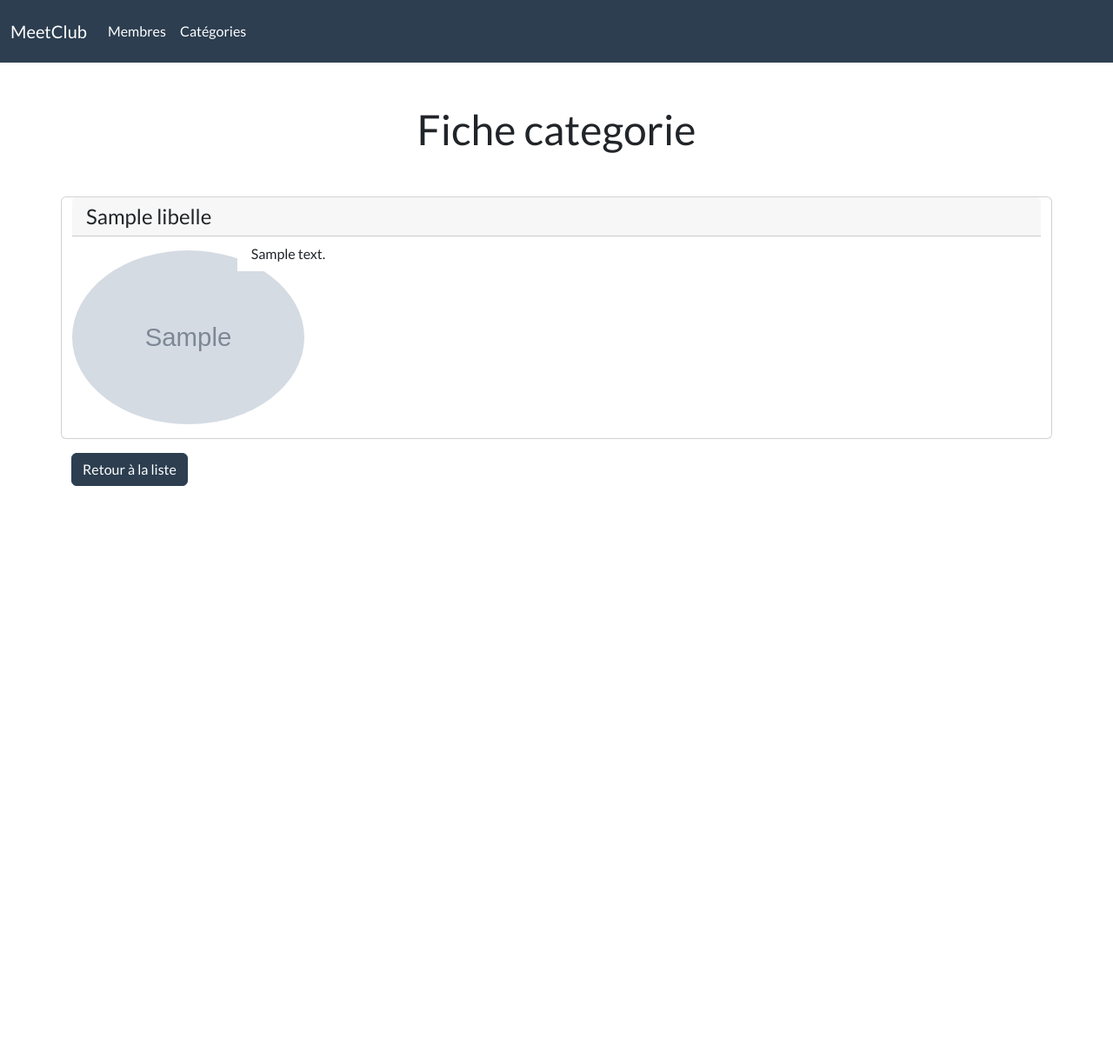
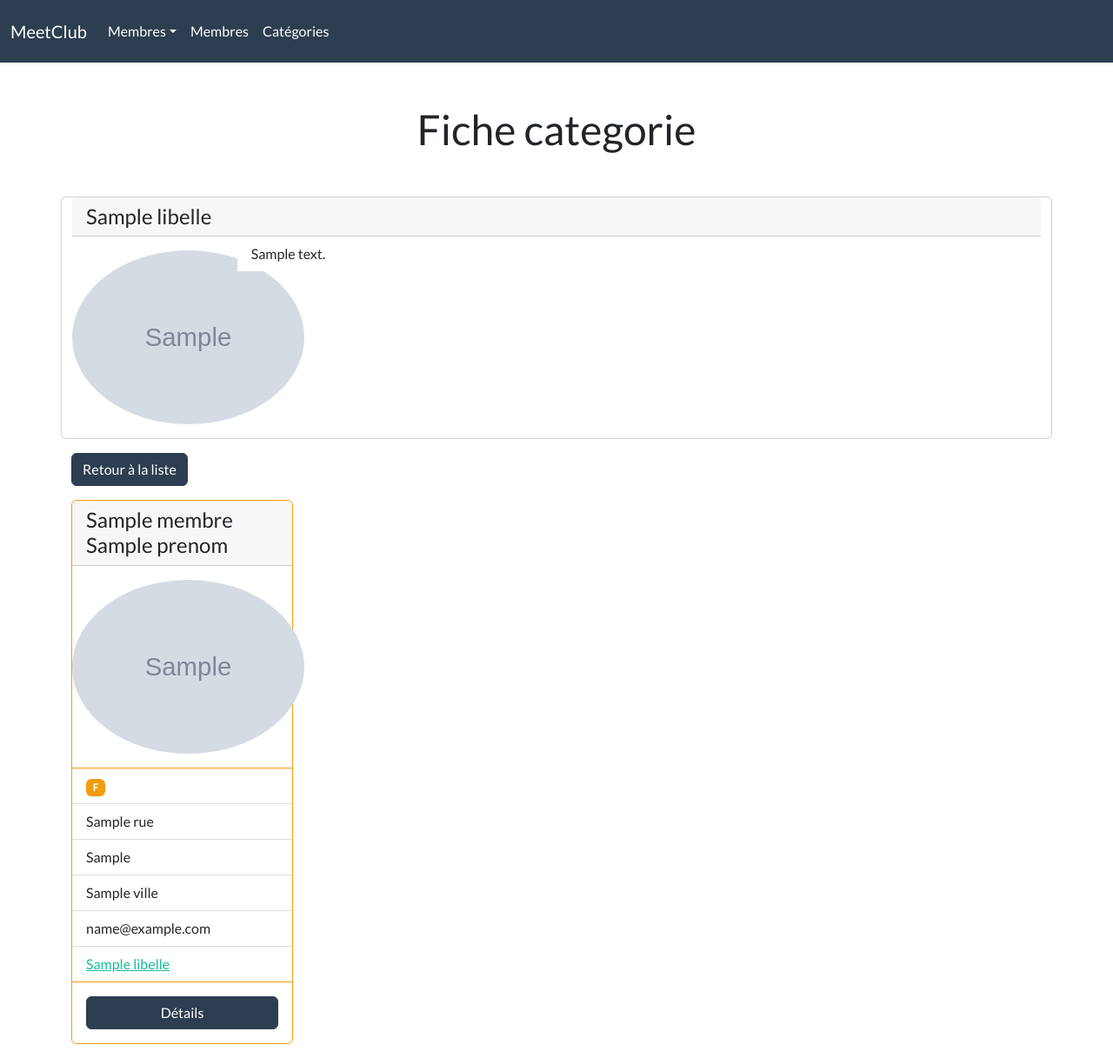
Before and after one commit to Loyd06/meetapp, a Symfony app: template templates/categorie/ficheCategorie.html.twig in a window 1280 px wide. Shown: the whole page at 87% size. Before the commit the page ends 559 px from the top, so only its background shows below. Run offline with Twig, Linux system fonts and the light colour scheme; the template is opened without the code that fills it: most values are stand-ins (such as "Sample title", 1, 10 or a date in 2020); grey boxes marked "Sample" are stand-in pictures; some libraries are stand-ins or nearby versions.

Commit message:
Design des vues + action de controller membresByseSexe() + MAJ de la NavBar

```diff
--- a/templates/base.html.twig
+++ b/templates/base.html.twig
@@ -25,6 +25,16 @@
                 </button>
                 <div class="collapse navbar-collapse" id="navbarColor01">
                     <ul class="navbar-nav me-auto">
+                        <li class="nav-item dropdown">
+                            <a class="nav-link dropdown-toggle" data-bs-toggle="dropdown" href="#" role="button" aria-expanded="false">Membres</a>
+                            <ul class="dropdown-menu">
+                                <li><a class="dropdown-item" href="{{path('app_membres')}}">Membres</a></li>
+                                <li><hr class="dropdown-divider"></li>
+                                <li><a class="dropdown-item" href="{{path('app_membresBySexe',{'sexe':0})}}">Hommes</a></li>
+                                <li><a class="dropdown-item" href="{{path('app_membresBySexe',{'sexe':1})}}">Femmes</a></li>
+                            </ul>
+                        </li>
+
                         <li class="nav-item">
                             <a class="nav-link" href="{{path('app_membres')}}">Membres</a>
                         </li>
--- a/templates/categorie/ficheCategorie.html.twig
+++ b/templates/categorie/ficheCategorie.html.twig
@@ -18,8 +18,42 @@
                 </div>
             </div>
         </div>
-        <div>
+        <div class="mb-3">
             <a href="{{path('app_categories')}}" class="btn btn-primary" role="button">Retour à la liste</a>
         </div>
+        <div class="row">
+            {% for membre in categorie.membres %}
+            <div class="col-sm-12 col-md-12 col-lg-4 col-xl-3">
+                <div class="card mb-3 {% if membre.sexe == 0 %}border-info {% else %}border-warning{% endif %}">
+                    <h4 class="card-header">{{membre.nom}} {{membre.prenom}}</h4>
+
+                    <img class="avatar mx-auto my-3" style="height: 200px;   display: block;" alt="avatar du contact" src="{{membre.avatar}}">
+
+                    <ul class="list-group list-group-flush">
+                        <li class="list-group-item">
+                            {% if membre.sexe==0 %}
+                                <span class="badge text-bg-info">H</span>
+                            {% else %}
+                                <span class="badge text-bg-warning">F</span>
+                            {% endif %}
+                        </li>
+                        <li class="list-group-item">{{membre.rue}}</li>
+                        <li class="list-group-item">{{membre.cp}}</li>
+                        <li class="list-group-item">{{membre.ville}}</li>
+                        <li class="list-group-item">{{membre.mail}}</li>
+                        <li class="list-group-item">
+                            <a href="{{path('app_categorie', {'id':membre.categorie.id})}}">{{membre.categorie.libelle}}</a>
+                        </li>
+                    </ul>
+
+                    <div class="card-body d-grid gap-2">
+                        <a href="{{path('app_membre', {'id':membre.id})}}" class="btn btn-primary" role="button">Détails</a>
+                    </div>
+
+                </div>
+            </div>
+            {% endfor %}
+        </div>
+
     </div>
 {% endblock %}
--- a/templates/membre/ficheMembre.html.twig
+++ b/templates/membre/ficheMembre.html.twig
@@ -24,6 +24,10 @@
                         <li class="list-group-item">{{membre.cp}}</li>
                         <li class="list-group-item">{{membre.ville}}</li>
                         <li class="list-group-item">{{membre.mail}}</li>
+                        <li class="list-group-item">
+                            <a href="{{path('app_categorie', {'id':membre.categorie.id})}}">{{membre.categorie.libelle}}</a>
+                        </li>
+
                     </ul>
                 </div>
             </div>
--- a/templates/membre/listeMembres.html.twig
+++ b/templates/membre/listeMembres.html.twig
@@ -7,7 +7,7 @@
     <div class="row">
         {% for membre in membres %}
         <div class="col-sm-12 col-md-12 col-lg-4 col-xl-3">
-            <div class="card mb-3">
+            <div class="card mb-3 {% if membre.sexe == 0 %}border-info {% else %}border-warning{% endif %}">
                 <h4 class="card-header">{{membre.nom}} {{membre.prenom}}</h4>
 
                 <img class="avatar mx-auto my-3" style="height: 200px;   display: block;" alt="avatar du membre" src="{{membre.avatar}}">
@@ -24,6 +24,9 @@
                     <li class="list-group-item">{{membre.cp}}</li>
                     <li class="list-group-item">{{membre.ville}}</li>
                     <li class="list-group-item">{{membre.mail}}</li>
+                    <li class="list-group-item">
+                        <a href="{{path('app_categorie', {'id':membre.categorie.id})}}">{{membre.categorie.libelle}}</a>
+                    </li>
 
                 </ul>
 
```
Also changed, not shown: src/Controller/MembreController.php (+13 -0 lines).
